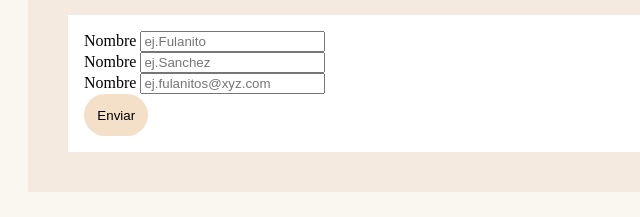
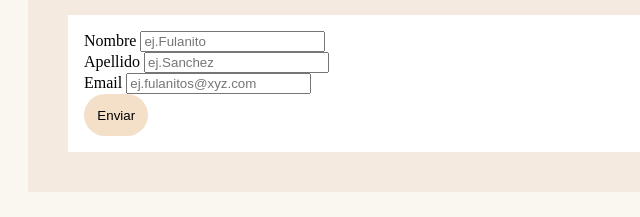
Before and after one commit to DianaSMer/portafoliodiana, a plain HTML site: page index.html in a window 1280 px wide. Shown: the part 2171-2388 px from the top of the page, 40-680 px from the left. Drawn offline with Linux system fonts and the light colour scheme.

Commit message:
titulosdeformulariocambio

```diff
--- a/index.html
+++ b/index.html
@@ -62,10 +62,10 @@
     <label for="nombre-usuario">Nombre</label>
     <input type="text" id="#nombre-usuario" placeholder="ej.Fulanito" required>
     <br>
-    <label for="apellido-usuario">Nombre</label>
+    <label for="apellido-usuario">Apellido</label>
     <input type="text" id="#apellido-usuario" placeholder="ej.Sanchez" required>
     <br>
-    <label for="correo-electronico">Nombre</label>
+    <label for="correo-electronico">Email</label>
     <input type="email" id="#correo-electronico" placeholder="ej.fulanitos@xyz.com" required>
     <br>
     <button type="submit">Enviar</button>
```
